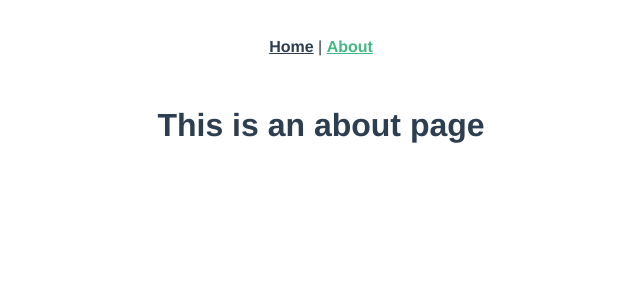
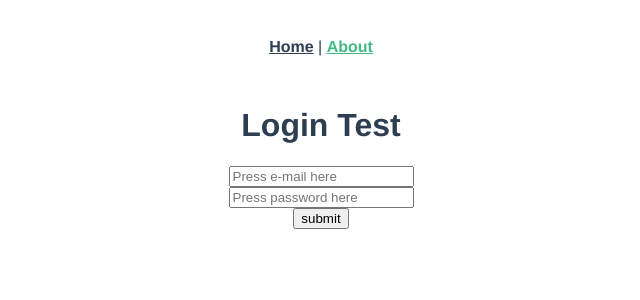
Before and after one commit to state-dogs-001/it-store-project, a Vue app: page /about in a window 1280 px wide. Shown: the top 300 px of the page, without its empty margins (319-959 px from the left). Built offline with nearby package versions, Linux system fonts and the light colour scheme.

Commit message:
Second Commit

```diff
--- a/package.json
+++ b/package.json
@@ -9,6 +9,7 @@
   },
   "dependencies": {
     "core-js": "^3.6.5",
+    "firebase": "^9.6.1",
     "vue": "^2.6.11",
     "vue-router": "^3.2.0",
     "vuex": "^3.4.0"
--- /dev/null
+++ b/src/store/auth/firebaseAuth.js
@@ -0,0 +1,60 @@
+// import firebase config
+import "../../configs/firebase.js";
+
+// Import firebase auth
+import {
+  getAuth,
+  createUserWithEmailAndPassword, // Register
+  signInWithEmailAndPassword, // Login
+  signOut,
+} from "firebase/auth";
+
+// init firebase auth
+const auth = getAuth();
+
+const state = {
+  user: null,
+};
+
+const actions = {
+  // Regiister
+  async signup(context, { email, password }) {
+    console.log("Singup Action");
+    const res = await createUserWithEmailAndPassword(auth, email, password);
+    if (res) {
+      context.commit("setUser", res.user);
+    } else {
+      throw new Error("Something wrong, singup doesn't exit");
+    }
+  },
+
+  // Signin
+  async signin(context, { email, password }) {
+    console.log("Signin Action");
+    const res = await signInWithEmailAndPassword(auth, email, password);
+    if (res) {
+      context.commit("setUser", res.user);
+    } else {
+      throw new Error("Something wrong, singin doesn't exit");
+    }
+  },
+  // Signout
+  async signout(context) {
+    console.log("Signout Action");
+    await signOut(auth);
+    context.commit("setUser", null);
+  },
+};
+
+const mutations = {
+  setUser(state, payload) {
+    state.user = payload;
+    console.log("User state ", state.user);
+  },
+};
+
+export default {
+  state,
+  actions,
+  mutations,
+};
--- a/src/store/index.js
+++ b/src/store/index.js
@@ -1,11 +1,11 @@
 import Vue from "vue";
 import Vuex from "vuex";
+import Auth from "./auth/firebaseAuth.js";
 
 Vue.use(Vuex);
 
 export default new Vuex.Store({
-  state: {},
-  mutations: {},
-  actions: {},
-  modules: {},
+  modules: {
+    Auth,
+  },
 });
--- a/src/views/About.vue
+++ b/src/views/About.vue
@@ -1,5 +1,55 @@
 <template>
   <div class="about">
-    <h1>This is an about page</h1>
+    <h1>Login Test</h1>
+    <form @submit.prevent="submit()">
+      <input
+        type="email"
+        id="email"
+        name="email"
+        v-model="email"
+        placeholder="Press e-mail here"
+      />
+      <br />
+      <input
+        type="password"
+        id="password"
+        name="password"
+        v-model="password"
+        placeholder="Press password here"
+      />
+      <br />
+      <input type="submit" value="submit" />
+      <div v-if="this.error">{{ error }}</div>
+    </form>
   </div>
 </template>
+
+<script>
+// Import action from vuex
+import { mapActions } from "vuex";
+
+export default {
+  data() {
+    return {
+      email: null,
+      password: null,
+      error: null,
+    };
+  },
+
+  methods: {
+    ...mapActions(["signin"]),
+    async submit() {
+      try {
+        await this.signin({
+          email: this.email,
+          password: this.password,
+        });
+        this.$router.push("/");
+      } catch (err) {
+        this.error = err.message;
+      }
+    },
+  },
+};
+</script>
--- a/src/views/Home.vue
+++ b/src/views/Home.vue
@@ -1,6 +1,8 @@
 <template>
   <div class="home">
     <img alt="Vue logo" src="../assets/logo.png" />
+    <br />
+    <button @click="logout()">Logout</button>
     <HelloWorld msg="Welcome to Your Vue.js App" />
   </div>
 </template>
@@ -8,11 +10,18 @@
 <script>
 // @ is an alias to /src
 import HelloWorld from "@/components/HelloWorld.vue";
+import { mapActions } from "vuex";
 
 export default {
   name: "Home",
   components: {
     HelloWorld,
   },
+  methods: {
+    ...mapActions(["signout"]),
+    async logout() {
+      await this.signout();
+    },
+  },
 };
 </script>
```
Also changed, not shown: src/configs/firebase.txt (added), 2 other files (tests, documents, lock files or other folders).
